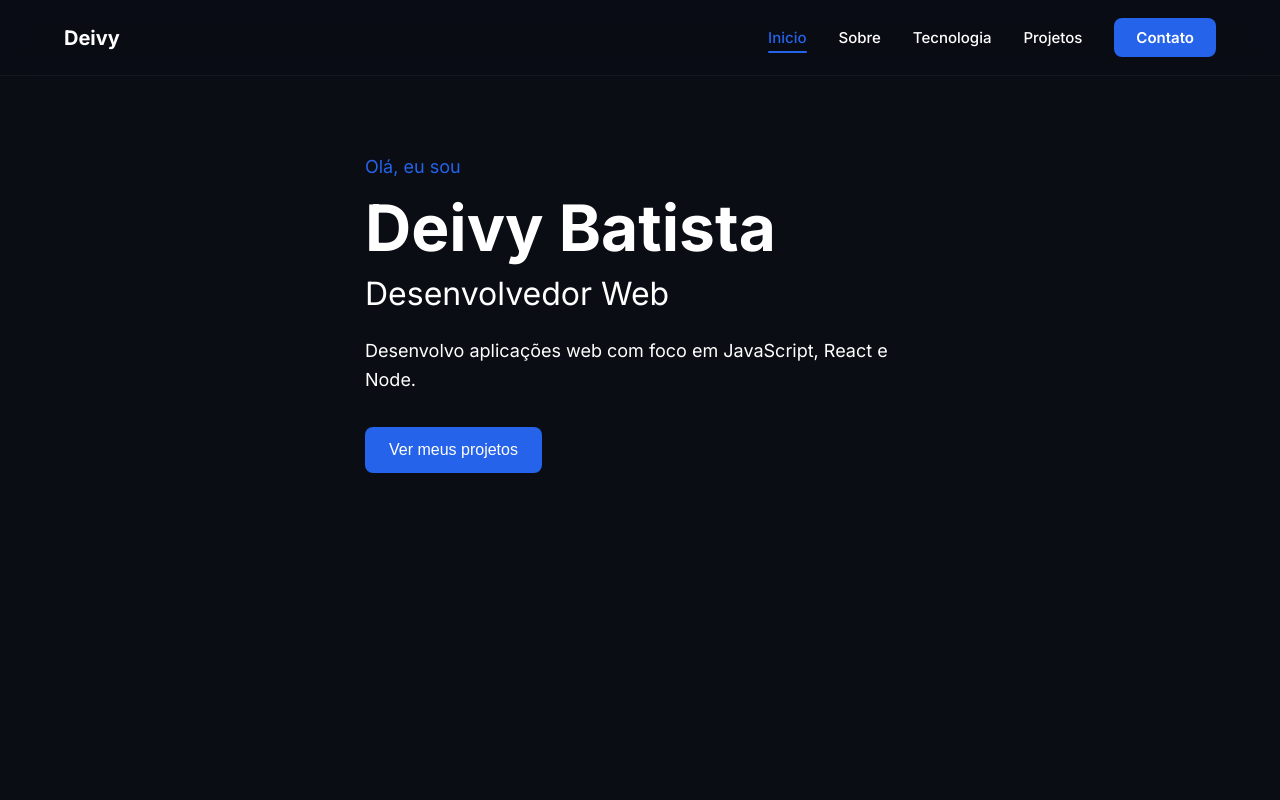
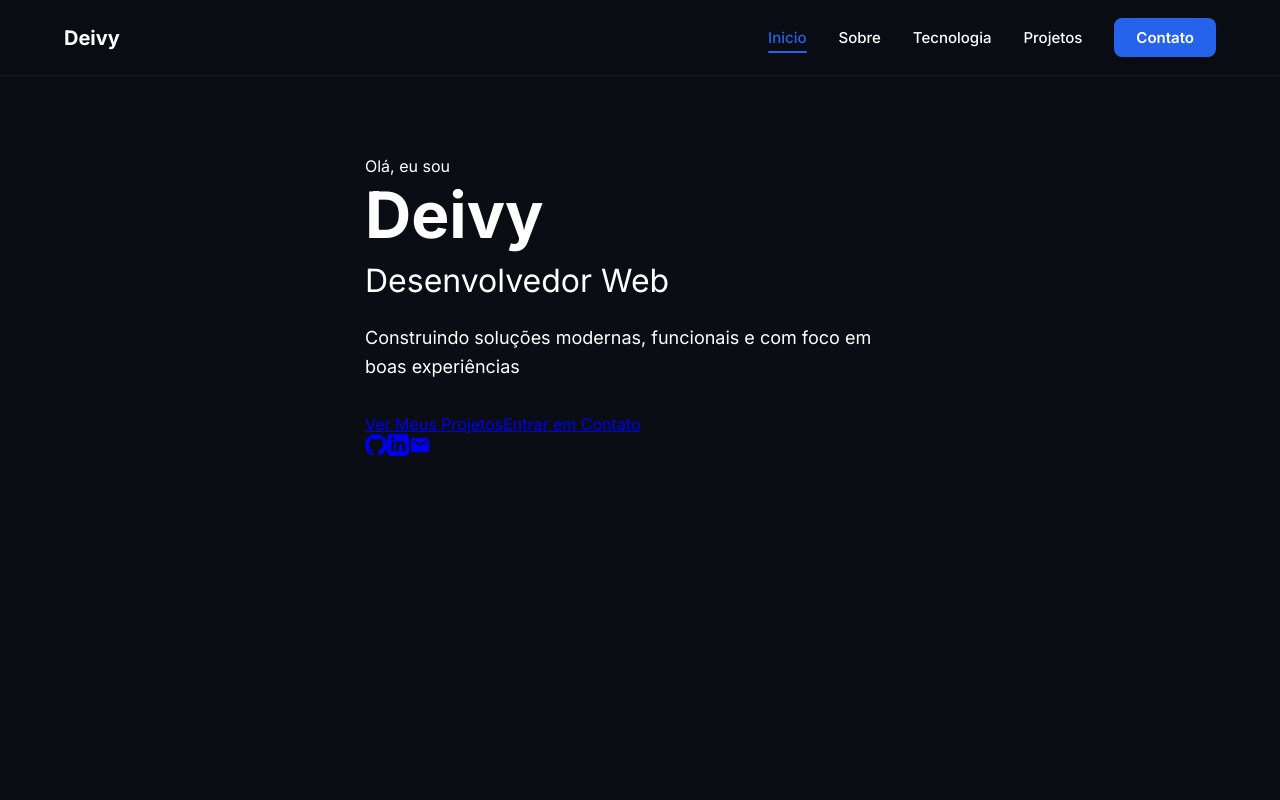
Before and after one commit to deivypereirabatista/portifolio-deivy, a React (Vite) app: page / in a window 1280 px wide. Shown: the top 800 px of the page. Built offline with nearby package versions, Linux system fonts and the light colour scheme.

Commit message:
Iniciando refatoraçao da Hero

```diff
--- a/src/components/Hero.jsx
+++ b/src/components/Hero.jsx
@@ -1,23 +1,45 @@
 function Hero() {
     return(
         <section id="inicio" className="hero">
-          <div className="hero-content">
-            <p>Olá, eu sou</p>
+          <div className="hero-container">
+            {/* Lado esquerdo */}
+            <div className="hero-content">
+              <span className="hero-greeting">Olá, eu sou</span>
+              <h1 className="hero-name">Deivy</h1>
+              <h2 className="hero-role">Desenvolvedor Web</h2>
+              <p className="hero-description">
+                Construindo soluções modernas, funcionais e com foco em boas experiências
+              </p>
+            </div>
 
-            <h1>Deivy Batista</h1>
+            {/* Botão de Ação */}
+            <div className="hero-buttons">
+              <a href="#projetos" className="btn-primary">Ver Meus Projetos</a>
+              <a href="#contato" className="btn-secondary">Entrar em Contato</a>
+            </div>
 
-            <h2>Desenvolvedor Web</h2>
-
-            <p>
-              Desenvolvo aplicações web com foco em JavaScript, React e Node.
-            </p>
-
-            <button>Ver meus projetos</button>
+            {/* Redes Sociais */}
+            <div className="hero-socials">
+              <a href="https://github.com" target="_blank" rel="noreferrer" aria-label="GitHub">
+                <svg width="22" height="22" viewBox="0 0 24 24" fill="currentColor">
+                  <path d="M12 0C5.37 0 0 5.37 0 12c0 5.31 3.435 9.795 8.205 11.385.6.105.825-.255.825-.57 0-.285-.015-1.23-.015-2.235-3.015.555-3.795-.735-4.035-1.41-.135-.345-.72-1.41-1.23-1.695-.42-.225-1.02-.78-.015-.795.945-.015 1.62.87 1.845 1.23 1.08 1.815 2.805 1.305 3.495.99.105-.78.42-1.305.765-1.605-2.67-.3-5.46-1.335-5.46-5.925 0-1.305.465-2.385 1.23-3.225-.12-.3-.54-1.53.12-3.18 0 0 1.005-.315 3.3 1.23.96-.27 1.98-.405 3-.405s2.04.135 3 .405c2.295-1.56 3.3-1.23 3.3-1.23.66 1.65.24 2.88.12 3.18.765.84 1.23 1.905 1.23 3.225 0 4.605-2.805 5.625-5.475 5.925.435.375.81 1.095.81 2.22 0 1.605-.015 2.895-.015 3.3 0 .315.225.69.825.57A12.02 12.02 0 0024 12c0-6.63-5.37-12-12-12z"/>
+                </svg>
+              </a>
+              <a href="https://linkedin.com" target="_blank" rel="noreferrer" aria-label="LinkedIn">
+                <svg width="22" height="22" viewBox="0 0 24 24" fill="currentColor">
+                  <path d="M19 0h-14c-2.761 0-5 2.239-5 5v14c0 2.761 2.239 5 5 5h14c2.762 0 5-2.239 5-5v-14c0-2.761-2.238-5-5-5zm-11 19h-3v-11h3v11zm-1.5-12.268c-.966 0-1.75-.79-1.75-1.764s.784-1.764 1.75-1.764 1.75.79 1.75 1.764-.783 1.764-1.75 1.764zm13.5 12.268h-3v-5.604c0-3.368-4-3.113-4 0v5.604h-3v-11h3v1.765c1.396-2.586 7-2.777 7 2.476v6.759z"/>
+                </svg>
+              </a>
+              <a href="mailto:seuemail@email.com" aria-label="Email">
+                <svg width="22" height="22" viewBox="0 0 24 24" fill="currentColor">
+                  <path d="M20 4H4c-1.1 0-1.99.9-1.99 2L2 18c0 1.1.9 2 2 2h16c1.1 0 2-.9 2-2V6c0-1.1-.9-2-2-2zm0 4l-8 5-8-5V6l8 5 8-5v2z"/>
+                </svg>
+              </a>
+            </div>
           </div>
 
-          <div className="hero-image">
-            <div></div>
-          </div>
+          {/* Lado Direito */}
+          <div className="hero-visual"></div>
       </section>
     )
 }
```
